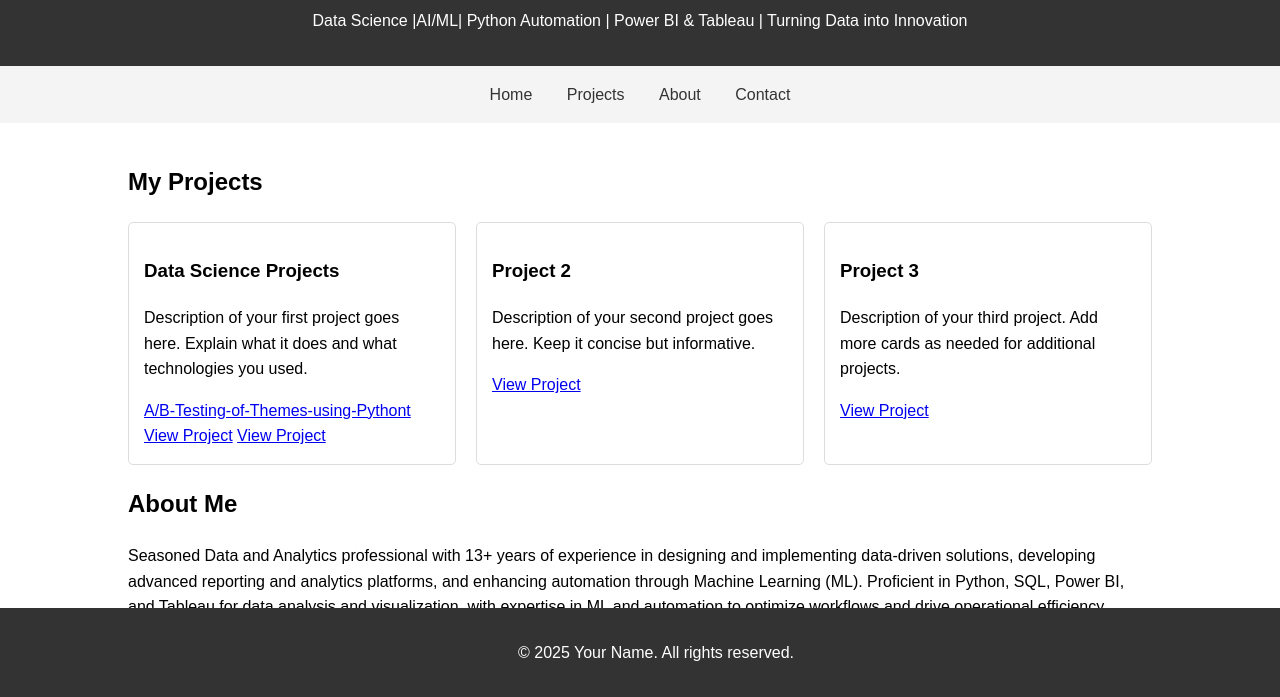
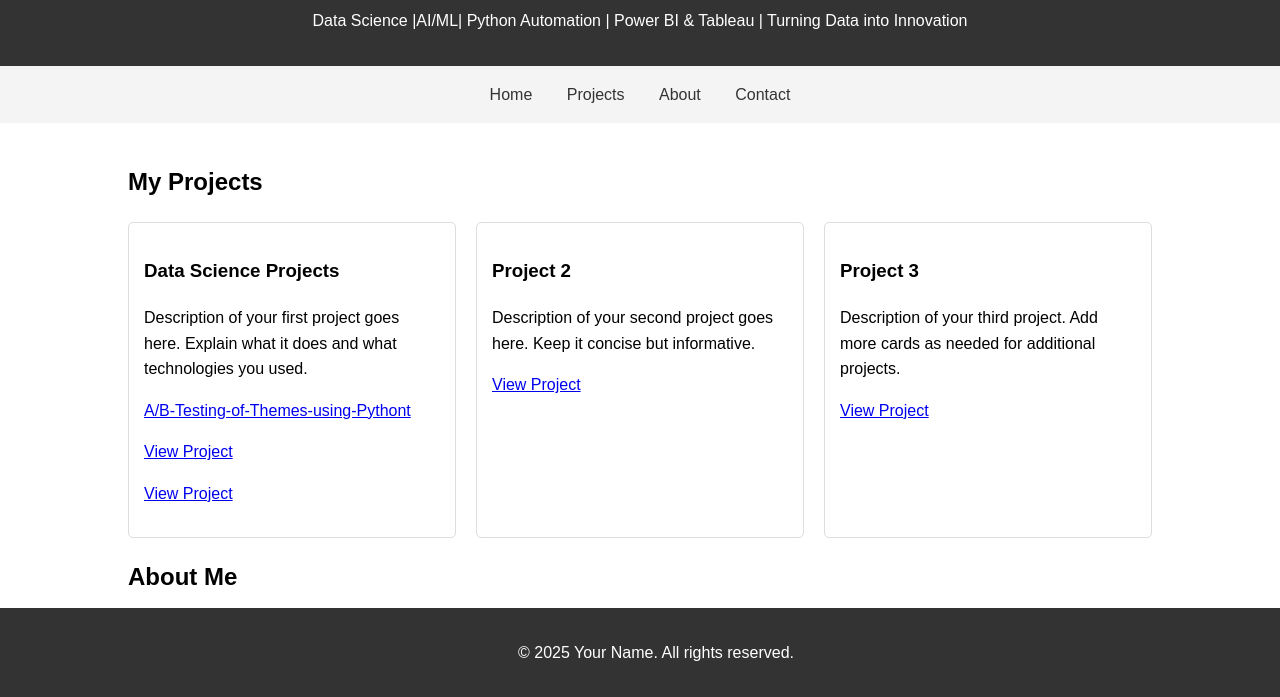
Before and after one commit to PyDataNinja/Portfolio.github.io, a plain HTML site: page index.html in a window 1280 px wide. Shown: the part 102-799 px from the top of the page. Drawn offline with Linux system fonts and the light colour scheme.

Commit message:
Update index.html

```diff
--- a/index.html
+++ b/index.html
@@ -82,8 +82,8 @@
                     <h3>Data Science Projects</h3>
                     <p>Description of your first project goes here. Explain what it does and what technologies you used.</p>
                     <a href="https://github.com/PyDataNinja/A-B-Testing-of-Themes-using-Python.git">A/B-Testing-of-Themes-using-Pythont</a>
-                    <a href="#">View Project</a>
-                    <a href="#">View Project</a>
+                    <p><a href="#">View Project</a></p>
+                    <p><a href="#">View Project</a></p>
                 </div>
 
                 <div class="project-card">
```
